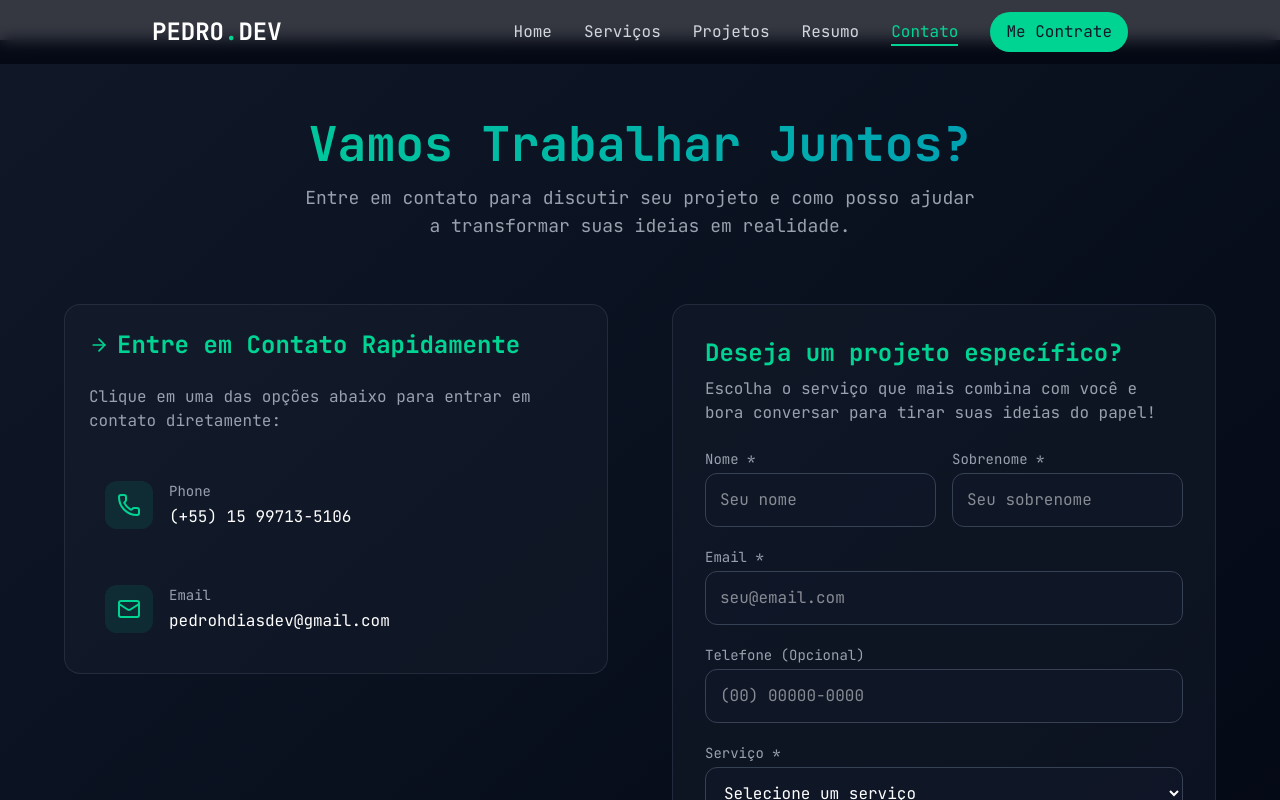
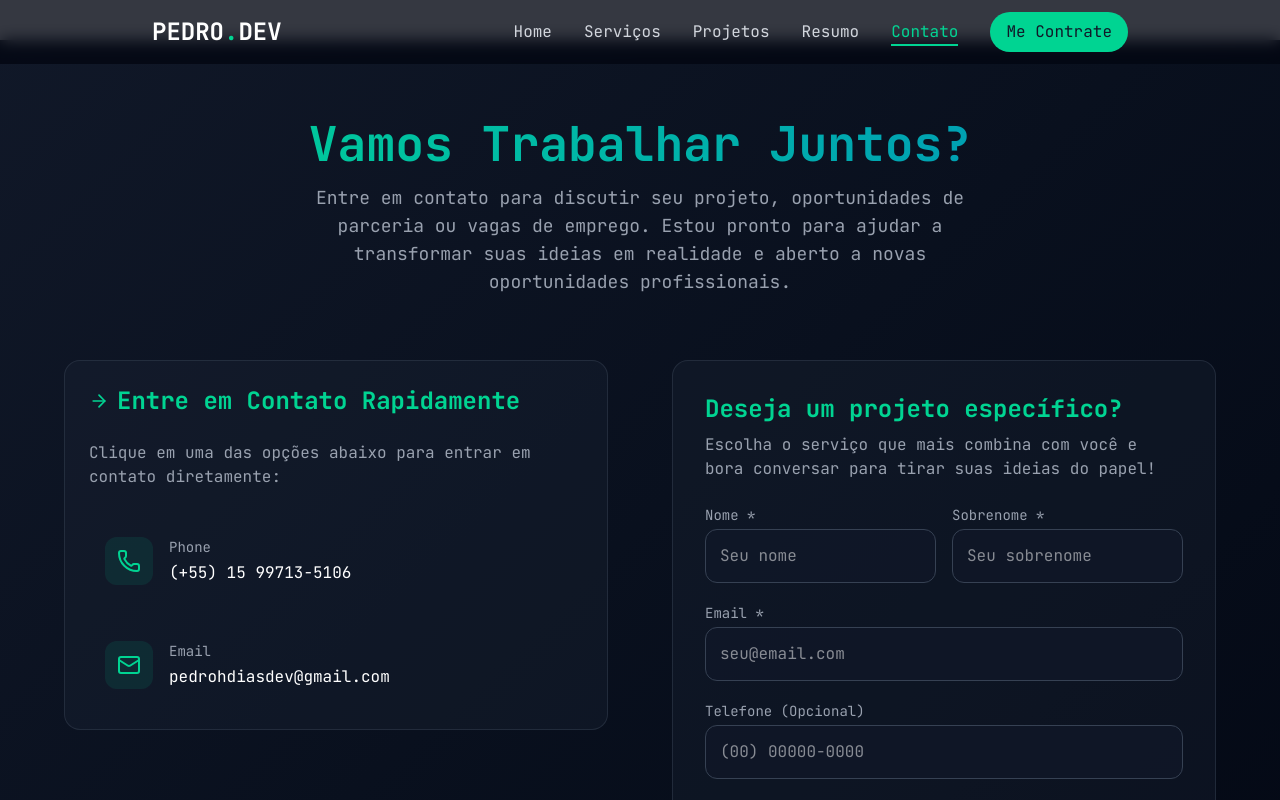
Before and after one commit to PedroDias010/portifolio, a Next.js app: page /contact in a window 1280 px wide. Shown: the top 800 px of the page. Built offline with nearby package versions, Linux system fonts and the light colour scheme.

Commit message:
✨ feat: update  page contact

```diff
--- a/src/app/components/Contact.tsx
+++ b/src/app/components/Contact.tsx
@@ -115,7 +115,7 @@ export default function Contact() {
             Vamos Trabalhar Juntos?
           </h1>
           <p className="text-gray-400 max-w-2xl mx-auto text-lg">
-            Entre em contato para discutir seu projeto e como posso ajudar a transformar suas ideias em realidade.
+            Entre em contato para discutir seu projeto, oportunidades de parceria ou vagas de emprego. Estou pronto para ajudar a transformar suas ideias em realidade e aberto a novas oportunidades profissionais.
           </p>
         </motion.div>
 
```
